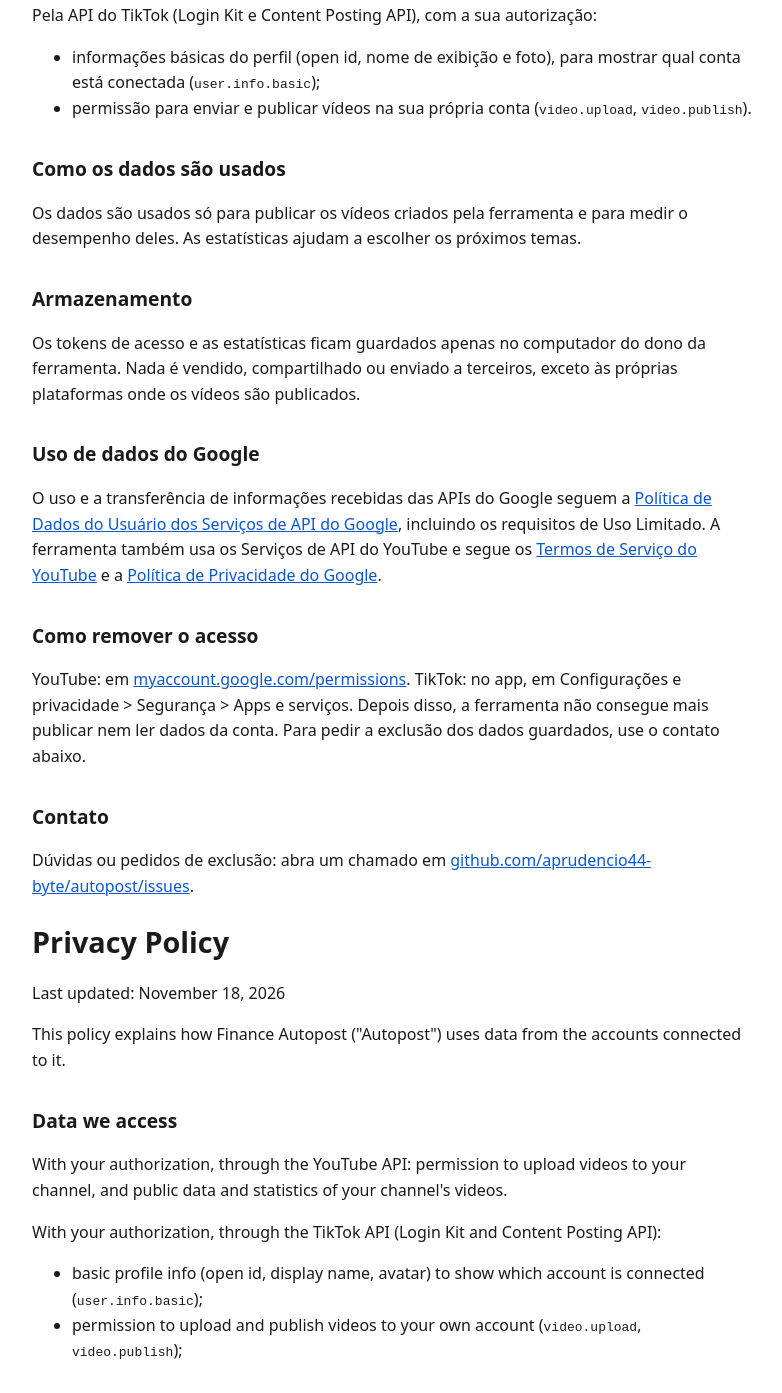
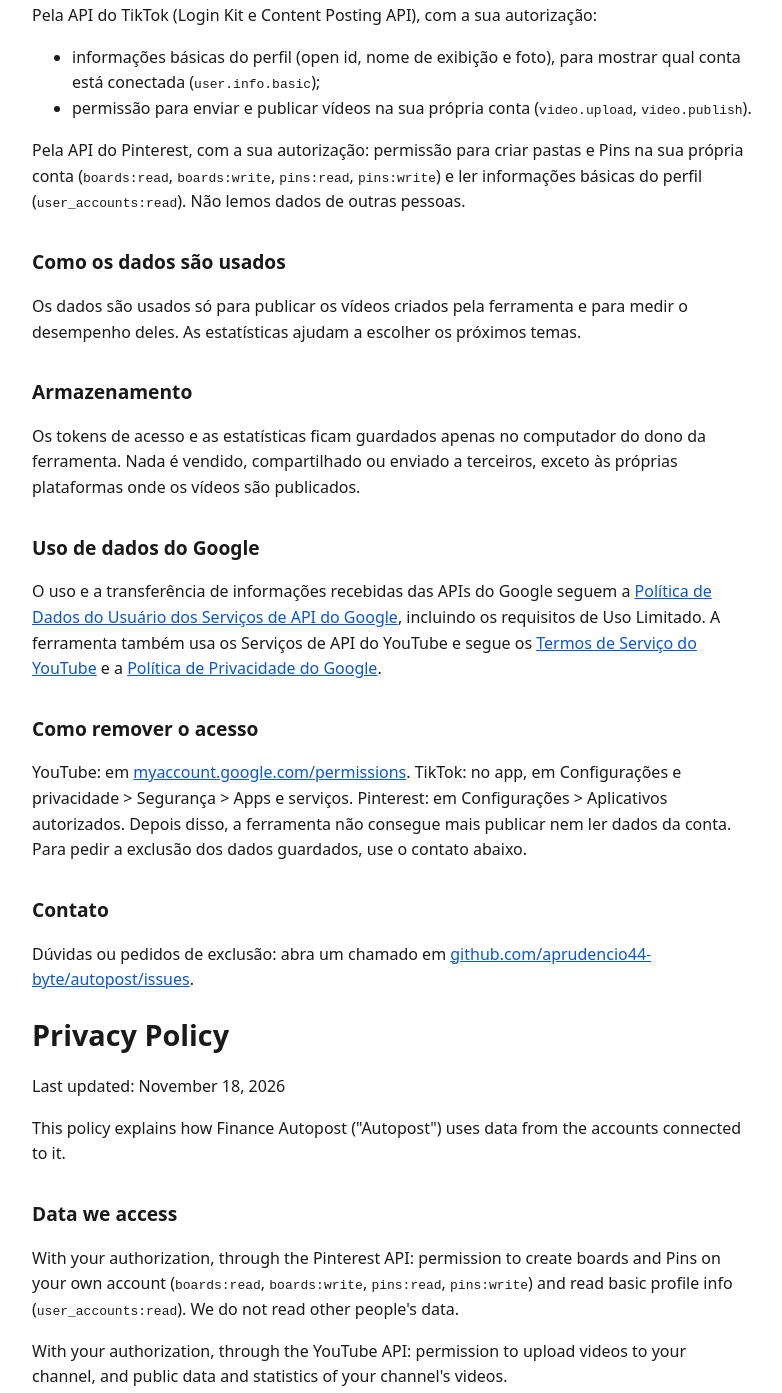
Before and after one commit to aprudencio44-byte/autopost, a plain HTML site: page privacidade.html in a window 1280 px wide. Shown: the part 416-1809 px from the top of the page, without its empty margins (248-1030 px from the left). Drawn offline with Linux system fonts and the light colour scheme.

Commit message:
Politica de privacidade: inclui Pinterest

```diff
--- a/privacidade.html
+++ b/privacidade.html
@@ -21,6 +21,7 @@
 <li>informações básicas do perfil (open id, nome de exibição e foto), para mostrar qual conta está conectada (<code>user.info.basic</code>);</li>
 <li>permissão para enviar e publicar vídeos na sua própria conta (<code>video.upload</code>, <code>video.publish</code>).</li>
 </ul>
+<p>Pela API do Pinterest, com a sua autorização: permissão para criar pastas e Pins na sua própria conta (<code>boards:read</code>, <code>boards:write</code>, <code>pins:read</code>, <code>pins:write</code>) e ler informações básicas do perfil (<code>user_accounts:read</code>). Não lemos dados de outras pessoas.</p>
 <h2>Como os dados são usados</h2>
 <p>Os dados são usados só para publicar os vídeos criados pela ferramenta e para medir o desempenho deles. As estatísticas ajudam a escolher os próximos temas.</p>
 <h2>Armazenamento</h2>
@@ -28,7 +29,7 @@
 <h2>Uso de dados do Google</h2>
 <p>O uso e a transferência de informações recebidas das APIs do Google seguem a <a href="https://developers.google.com/terms/api-services-user-data-policy">Política de Dados do Usuário dos Serviços de API do Google</a>, incluindo os requisitos de Uso Limitado. A ferramenta também usa os Serviços de API do YouTube e segue os <a href="https://www.youtube.com/t/terms">Termos de Serviço do YouTube</a> e a <a href="https://policies.google.com/privacy">Política de Privacidade do Google</a>.</p>
 <h2>Como remover o acesso</h2>
-<p>YouTube: em <a href="https://myaccount.google.com/permissions">myaccount.google.com/permissions</a>. TikTok: no app, em Configurações e privacidade &gt; Segurança &gt; Apps e serviços. Depois disso, a ferramenta não consegue mais publicar nem ler dados da conta. Para pedir a exclusão dos dados guardados, use o contato abaixo.</p>
+<p>YouTube: em <a href="https://myaccount.google.com/permissions">myaccount.google.com/permissions</a>. TikTok: no app, em Configurações e privacidade &gt; Segurança &gt; Apps e serviços. Pinterest: em Configurações &gt; Aplicativos autorizados. Depois disso, a ferramenta não consegue mais publicar nem ler dados da conta. Para pedir a exclusão dos dados guardados, use o contato abaixo.</p>
 <h2>Contato</h2>
 <p>Dúvidas ou pedidos de exclusão: abra um chamado em <a href="https://github.com/aprudencio44-byte/autopost/issues">github.com/aprudencio44-byte/autopost/issues</a>.</p>
 
@@ -36,6 +37,7 @@
 <p>Last updated: November 18, 2026</p>
 <p>This policy explains how Finance Autopost ("Autopost") uses data from the accounts connected to it.</p>
 <h2>Data we access</h2>
+<p>With your authorization, through the Pinterest API: permission to create boards and Pins on your own account (<code>boards:read</code>, <code>boards:write</code>, <code>pins:read</code>, <code>pins:write</code>) and read basic profile info (<code>user_accounts:read</code>). We do not read other people's data.</p>
 <p>With your authorization, through the YouTube API: permission to upload videos to your channel, and public data and statistics of your channel's videos.</p>
 <p>With your authorization, through the TikTok API (Login Kit and Content Posting API):</p>
 <ul>
```
